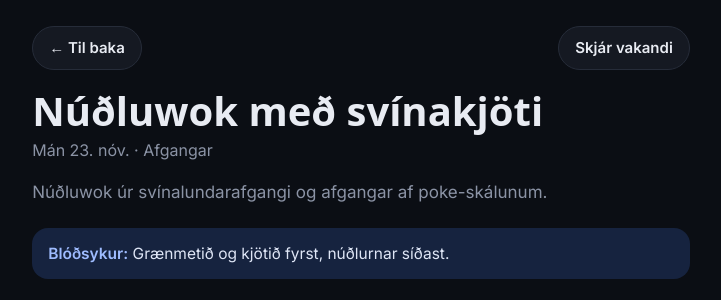
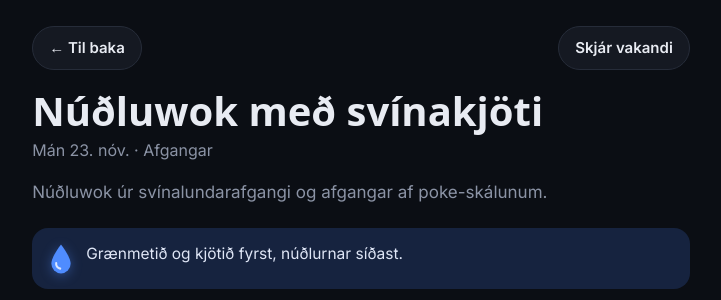
Before and after one commit to ellatorfa/hvad-er-i-matinn, a plain HTML site: page index.html in a window 1280 px wide. Both pictures are taken after a click on the button 396 px from the left and 281 px from the top of the page. Shown: the whole page, without its empty margins (279-1000 px from the left). Drawn offline with Linux system fonts and the light colour scheme; a web font is replaced by a local one.

Commit message:
Blár dropi í stað orðsins Blóðsykur í ráðunum
Co-Authored-By: Claude Opus 5.5 <noreply@anthropic.com>
Claude-Session: https://claude.ai/code/session_0199Ln461GV6yjbyTPsu94dH

```diff
--- a/index.html
+++ b/index.html
@@ -85,7 +85,8 @@ footer{color:var(--mute);font-size:13px;margin-top:16px}
 .done .num{background:var(--ice);color:#0b0e14}
 .done span:last-child{text-decoration:line-through}
 .tipbox{background:var(--navy);color:#dfe6f6;border-radius:16px;padding:14px 16px;margin-top:22px;font-size:15.5px}
-.tipbox b{color:#9fbcff}
+.tipbox{display:flex;gap:12px;align-items:flex-start}
+.drop{flex:none;width:26px;height:32px;margin-top:1px;filter:drop-shadow(0 2px 6px #4f8cff66)}
 .norec{color:var(--mute);font-size:17px}
 @media(prefers-reduced-motion:reduce){.sheet,.sheet.open{transition:none}}
 </style>
@@ -205,7 +206,7 @@ function openRecipe(id,push){
  if(r.none)h+=`<p class="norec">${r.none}</p>`;
  if(r.ing)h+=`<h3>Hráefni</h3><ul class="ing">${r.ing.map(x=>`<li><button><span class="box"></span><span>${x}</span></button></li>`).join("")}</ul>`;
  if(r.steps)h+=`<h3>Aðferð</h3><ol class="steps">${r.steps.map((x,i)=>`<li><button><span class="num">${i+1}</span><span>${x}</span></button></li>`).join("")}</ol>`;
- if(r.tip)h+=`<div class="tipbox"><b>Blóðsykur:</b> ${r.tip}</div>`;
+ if(r.tip)h+=`<div class="tipbox"><svg class="drop" viewBox="0 0 32 40" role="img" aria-label="Ráð fyrir blóðsykurinn"><path d="M16 2C16 2 4 17 4 26a12 12 0 0 0 24 0C28 17 16 2 16 2z" fill="#4f8cff"/><path d="M10 25a6 6 0 0 0 5 7" fill="none" stroke="#dbe7ff" stroke-width="2.6" stroke-linecap="round"/></svg><span>${r.tip}</span></div>`;
  $("rbody").innerHTML=h;
  $("sheet").classList.add("open");
  $("sheet").scrollTop=0;
```
